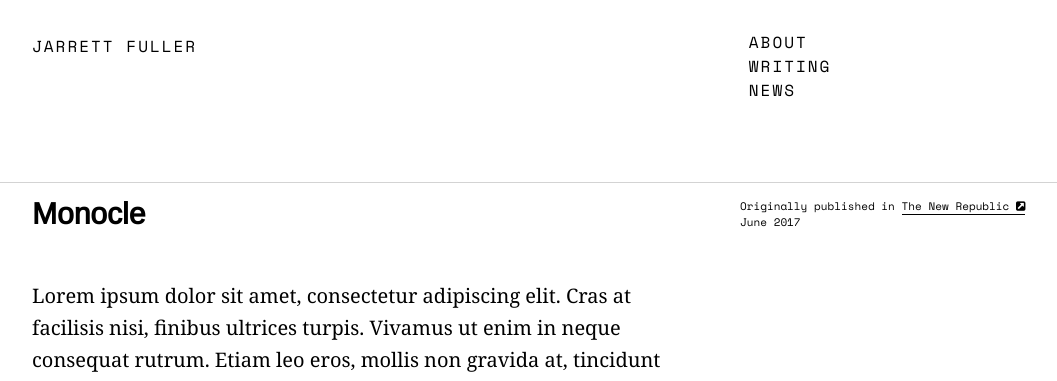
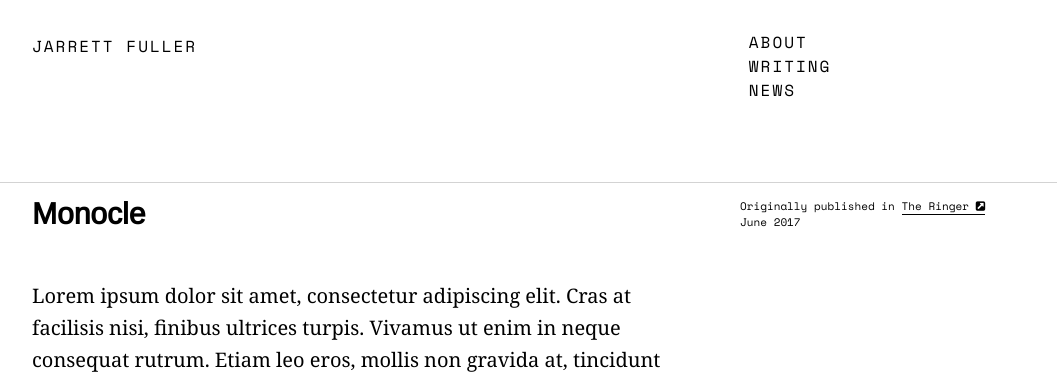
Before and after one commit to jarrettfuller/jekyll-test, a Jekyll site: the page built from _posts/2017-06-12-monocle.md, in a window 1280 px wide. Shown: the top 381 px of the page, without its empty margins (18-1075 px from the left). Built offline with Jekyll 4.4.1, drawn with Linux system fonts in a browser that asks for light colours; some web fonts are replaced.

Commit message:
Update from Forestry.io - 2017-06-12-monocle.md

```diff
--- a/_posts/2017-06-12-monocle.md
+++ b/_posts/2017-06-12-monocle.md
@@ -1,12 +1,14 @@
 ---
 title: Monocle
-date: 2017-06-12 20:10:43 Z
+date: '2017-06-12T20:10:43.000+00:00'
 categories:
 - Interview
 - Feature
 layout: text
 pubdate: June 2017
-publication: The New Republic
+publication: The Ringer
+category: Profile
+link: https://theringer.com/tomi-lahren-profile-499f9e1930f9#.7bb69po8p
 ---
 
 Lorem ipsum dolor sit amet, consectetur adipiscing elit. Cras at facilisis nisi, finibus ultrices turpis. Vivamus ut enim in neque consequat rutrum. Etiam leo eros, mollis non gravida at, tincidunt ut quam. Vivamus sem est, pharetra ut velit convallis, aliquam dictum arcu. Nunc viverra ante at ipsum ultricies, id dapibus arcu gravida. Pellentesque pulvinar justo vitae porttitor convallis. Morbi viverra auctor ex, quis auctor urna condimentum sed. In tempor tortor at efficitur congue.
```
